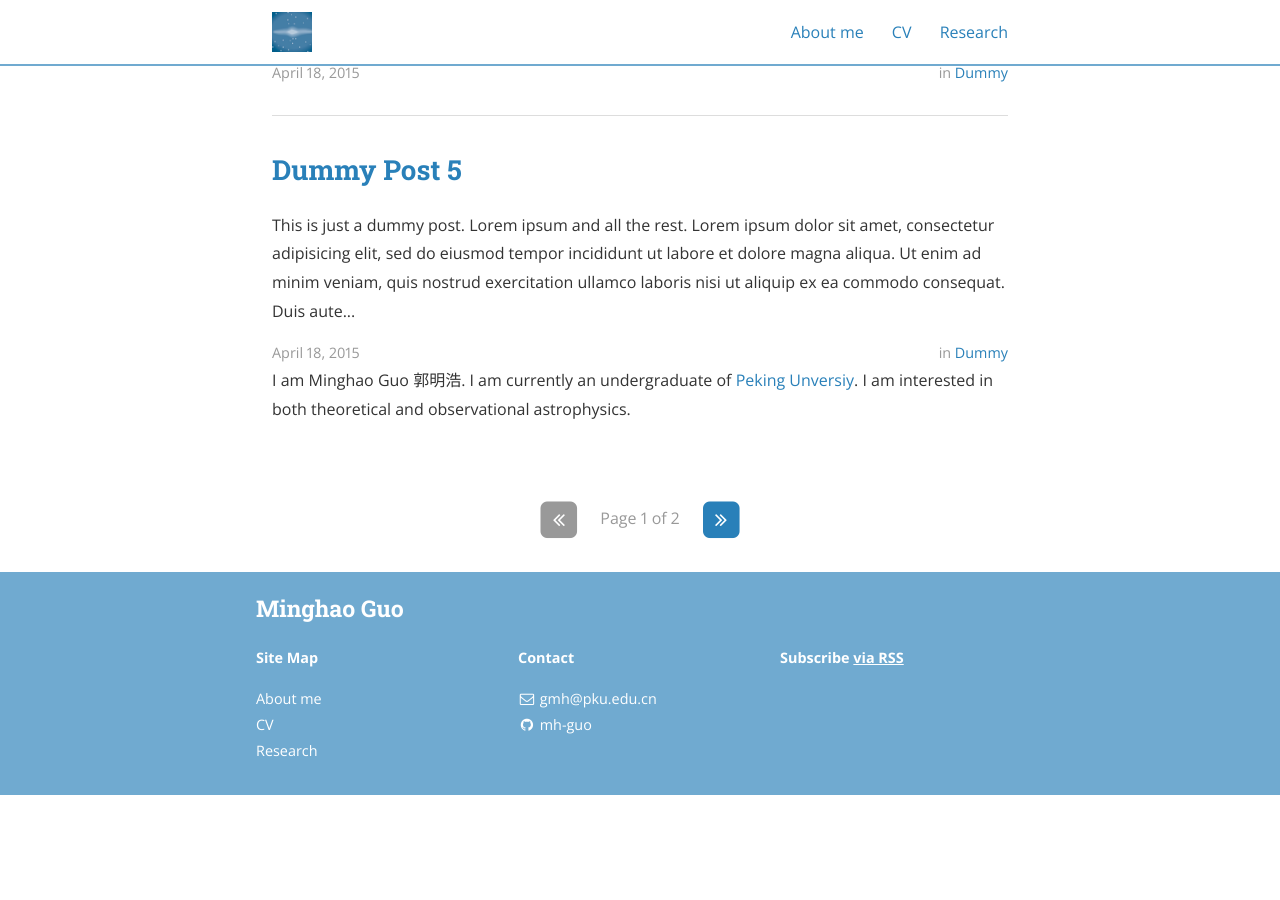
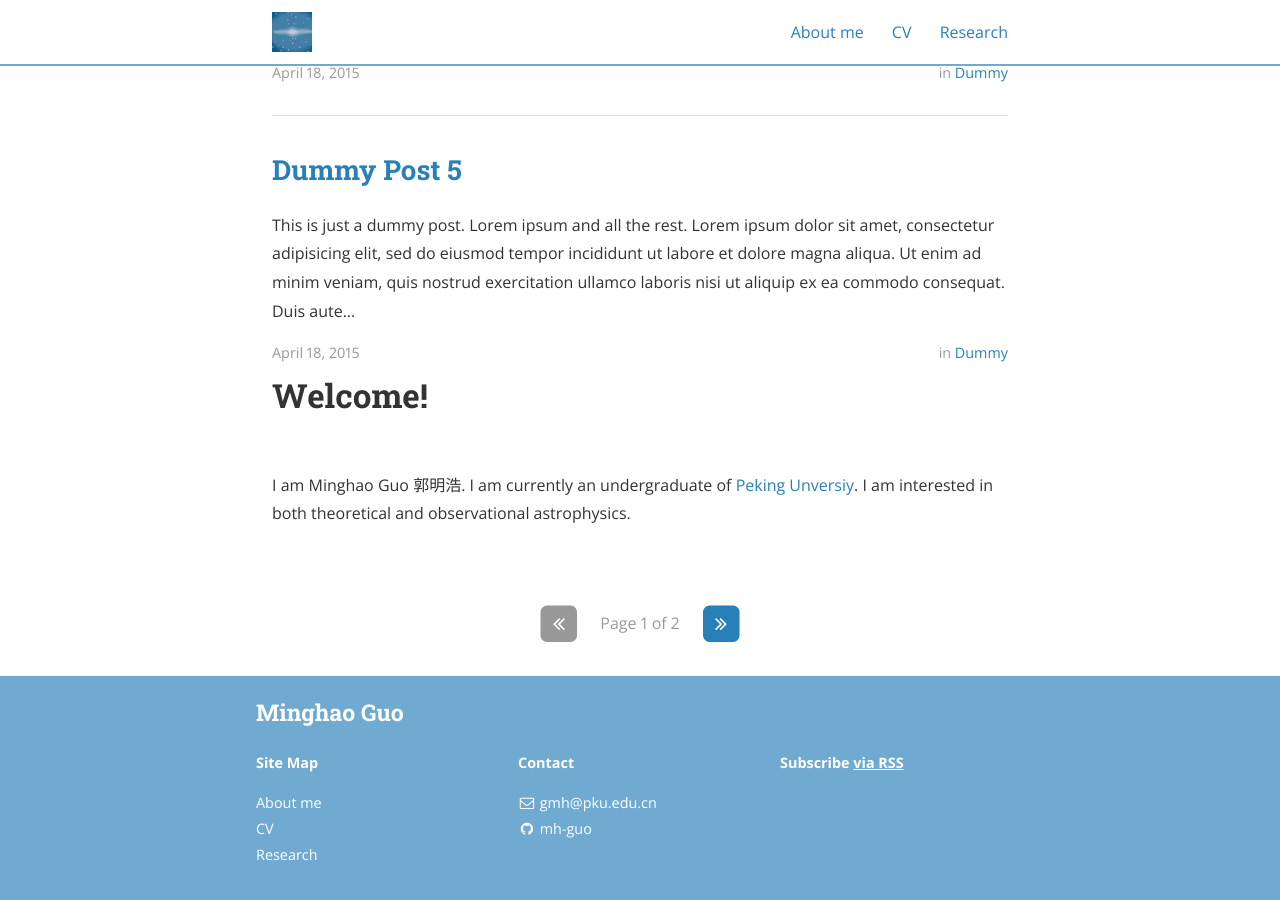
Before and after one commit to mh-guo/mh-guo-slate.github.io, a Jekyll site: the page built from index.html, in a window 1280 px wide and 900 px high, scrolled down 1405 px. Built offline with Jekyll 4.4.1, drawn with Linux system fonts in a browser that asks for light colours; nearby versions of some CDN libraries; the list of posts is cut into pages by our own code; before the commit the page ends 2200 px from its top, so only the background shows below that.

Commit message:
Update index.html

```diff
--- a/index.html
+++ b/index.html
@@ -42,6 +42,9 @@ pagination:
   {% endif %}
   {% endfor %}
 </ul>
+
+<h1> Welcome! </h1>
+<br>
 
 <p> I am Minghao Guo 郭明浩. I am currently an undergraduate of <a href="https://www.pku.edu.cn/">Peking Unversiy</a>. I am interested in both theoretical and observational astrophysics.
 <br>
```
